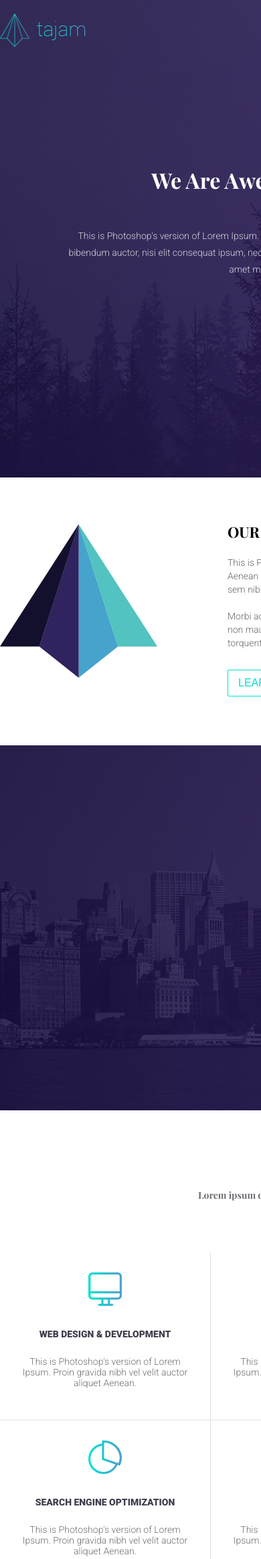
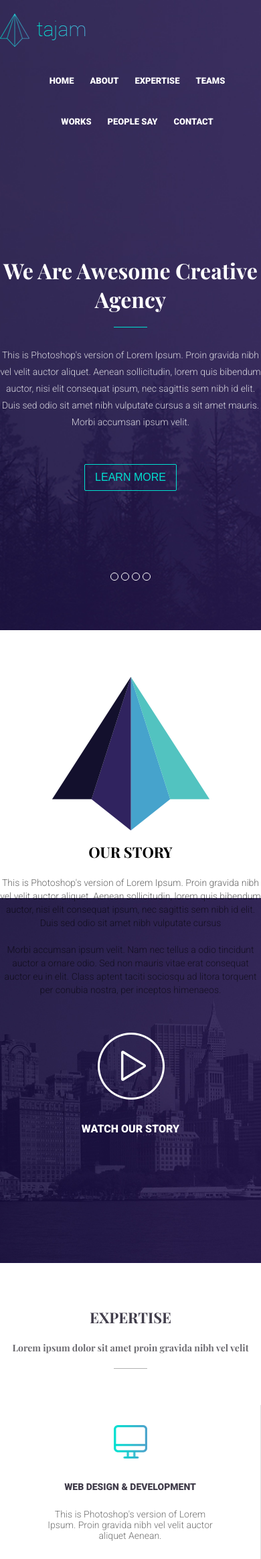
Before and after one commit to maksimtenor/maksimtenor.github.io, a PHP site: page / in a window 390 px wide; the page is wider, and only the part inside the window is pictured. Shown: the top 2328 px of that part at 67% size. Run offline with PHP 8.4, Linux system fonts and the light colour scheme; some web fonts are replaced.

Commit message:
new update v1.1

```diff
--- a/project/index.html
+++ b/project/index.html
@@ -206,8 +206,8 @@
         <div class="container">
             <div class="works_header">
                 <h1>OUR WORKS</h1>
+                <span><img src="img/right.png" width="8" height="11"></span>
                 <h2>See All Project in dribbble</h2>
-                <span><img src="img/right.png" width="8" height="11"></span>
             </div>
         </div>
         <div class="works_content">
--- a/project/main.css
+++ b/project/main.css
@@ -18,6 +18,8 @@ header {
     display: inline-block;
     width: 945px;
     height: 100%;
+    margin: 0;
+    padding: 0;
     margin-left: auto;
     margin-right: auto;
 }
@@ -695,12 +697,14 @@ header {
 .works {
     display: inline-block;
     width: 100%;
-    /* height: 740px; */
+    height: auto;
     background-color: #fafafa;
     background-position: center;
     background-repeat: no-repeat;
     background-size: cover;
     text-align: center;
+    margin: 0;
+    padding: 0;
 }
 .works_header {
     display: inline-block;
@@ -712,7 +716,7 @@ header {
     display: inline-block;
     margin: 0;
     padding: 0;
-    text-align: left;
+    float: left;
     color: #413d4b;
     font-size: 22px;
     font-family: 'Playfair Display', serif;
@@ -720,6 +724,7 @@ header {
     line-height: 155px;
     letter-spacing: 1px;
     text-transform: uppercase;
+    margin-left: 10px;
 }
 .works_header h2 {
     display: inline-block;
@@ -728,18 +733,24 @@ header {
     line-height: 155px;
     font-size: 14px;
     font-family: 'Roboto', serif;
-    text-align: right;
+    float: right;
     font-weight: lighter;
     letter-spacing: 1px;
+    margin-right: 10px;
 }
 .works_header span {
+    display: inline-block;
    text-align: right;
    display: inline-block;
+   float: right;
+   line-height: 155px;
+   margin-right: 10px;
+   cursor: pointer;
 }
 .works_content {
     margin: 0;
     padding: 0;
-    /* display: inline-block; */
+    display: inline-block;
     width: 100%;
     height: 400px;
     background-color: #677774;
@@ -779,3 +790,133 @@ background-color: #00e0d0;
 color: #fff;
 border-color: none;
 }
+
+
+
+
+
+
+
+
+
+
+
+
+
+
+
+
+
+
+
+
+
+
+
+
+
+
+
+
+
+
+
+
+
+
+
+
+
+
+
+
+
+
+
+
+
+
+
+
+
+
+
+
+
+
+
+
+
+
+
+
+
+
+
+
+
+@media (max-width: 960px) {
+    .container {
+        width: 100%;
+    }
+    .expertize_block_content {
+        display: grid;
+        align-self: center;
+        grid-template-columns: auto;
+        grid-template-rows: 250px 250px;
+        /* grid-auto-rows: 100px; */
+        grid-column-gap: 0px;
+        grid-row-gap: 0px;
+        /* background-color: #408288; */
+    }
+    .content h2 {
+        margin: 0;
+        margin-top: 25px;
+        width: auto;
+        color: #fff;
+        font-size: 14px;
+        font-family: 'Roboto', sans-serif;
+        font-weight: lighter;
+        line-height: 25px;
+        opacity: 0.8;
+    }
+    .cont_our_story {
+        display: grid;
+        align-self: center;
+        grid-template-columns: auto;
+        grid-template-rows: 250px 250px;
+        /* grid-auto-rows: auto; */
+        grid-column-gap: 0px;
+        grid-row-gap: 0px;
+    }
+    .cont_our_story img {
+        display: inline-block;
+        margin-left: auto;
+        margin-right: auto;
+    }
+    .text_block_our_story {
+        width: auto;
+    }
+    .text_block_our_story h1 {
+        text-align: center;
+    }
+    .text_block_our_story h2 {
+        margin: 0;
+        margin-top: 25px;
+        height: auto;
+        width: 100%;
+        color: #000;
+        font-size: 14px;
+        font-family: 'Roboto', sans-serif;
+        opacity: 0.6;
+        text-align: center;
+        line-height: 20px;
+        font-weight: 300;
+    }
+    .works_footer {
+        display: inline-block;
+        width: 100%;
+        height: 170px;
+        background-color: #384e5a;
+    }
+  }
```
